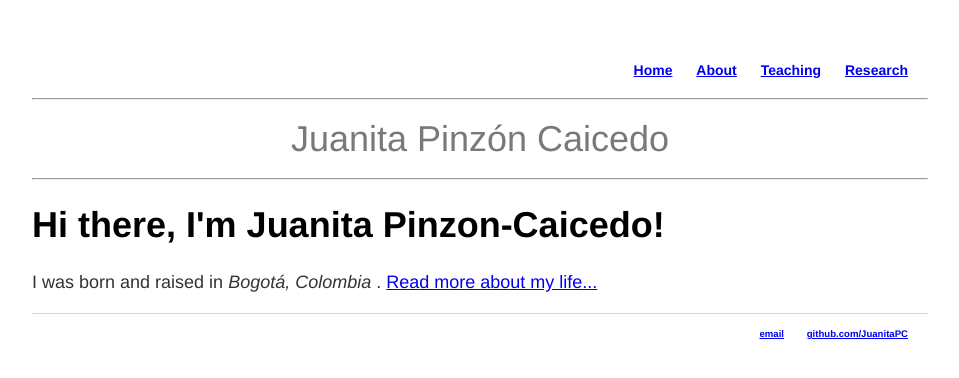
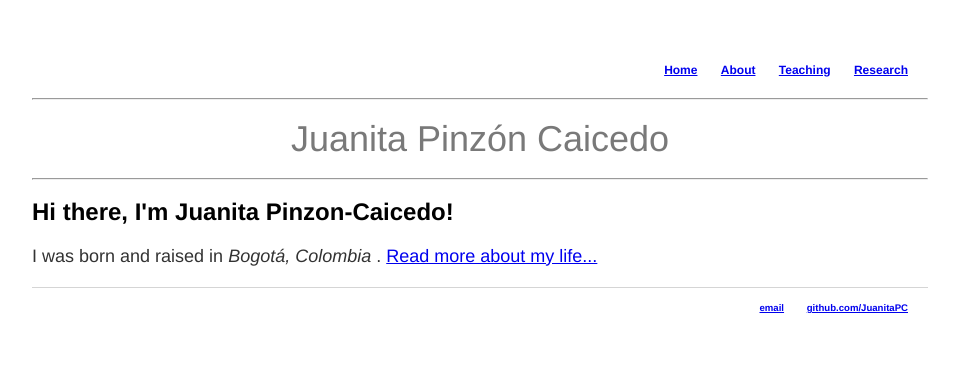
Before and after one commit to JuanitaPC/JuanitaPC.github.io, a Jekyll site: the page built from index.html, in a window 1280 px wide. Shown: the top 378 px of the page, without its empty margins (160-1119 px from the left). Built offline with Jekyll 4.4.1, drawn with Linux system fonts in a browser that asks for light colours.

Commit message:
Update main.css

```diff
--- a/css/main.css
+++ b/css/main.css
@@ -24,16 +24,16 @@ nav ul, footer ul {
 nav ul li, footer ul li {
 	display: inline;
 	margin-right: 20px;
-	text-decoration:none;
 }
 a:hover, a:active {
 	color: rgb(0, 153, 255);
+	text-decoration:none;
 }
 nav a.current {
 	color: rgb(0, 153, 255);
 }
 h1 {
-    font-size: 3em;
+    font-size: 2em;
     font-family:'Helvetica', 'Arial', 'Sans-Serif';
 }
 p {
@@ -46,14 +46,5 @@ footer {
     font-size: .8em;
 }
 nav {
-	font-size:14px;
+	font-size:1em;
 }
-
-ul.posts {
-    margin: 20px auto 40px;
-    font-size: 1.5em;
-}
-
-ul.posts li {
-    list-style: none;
-}
```
